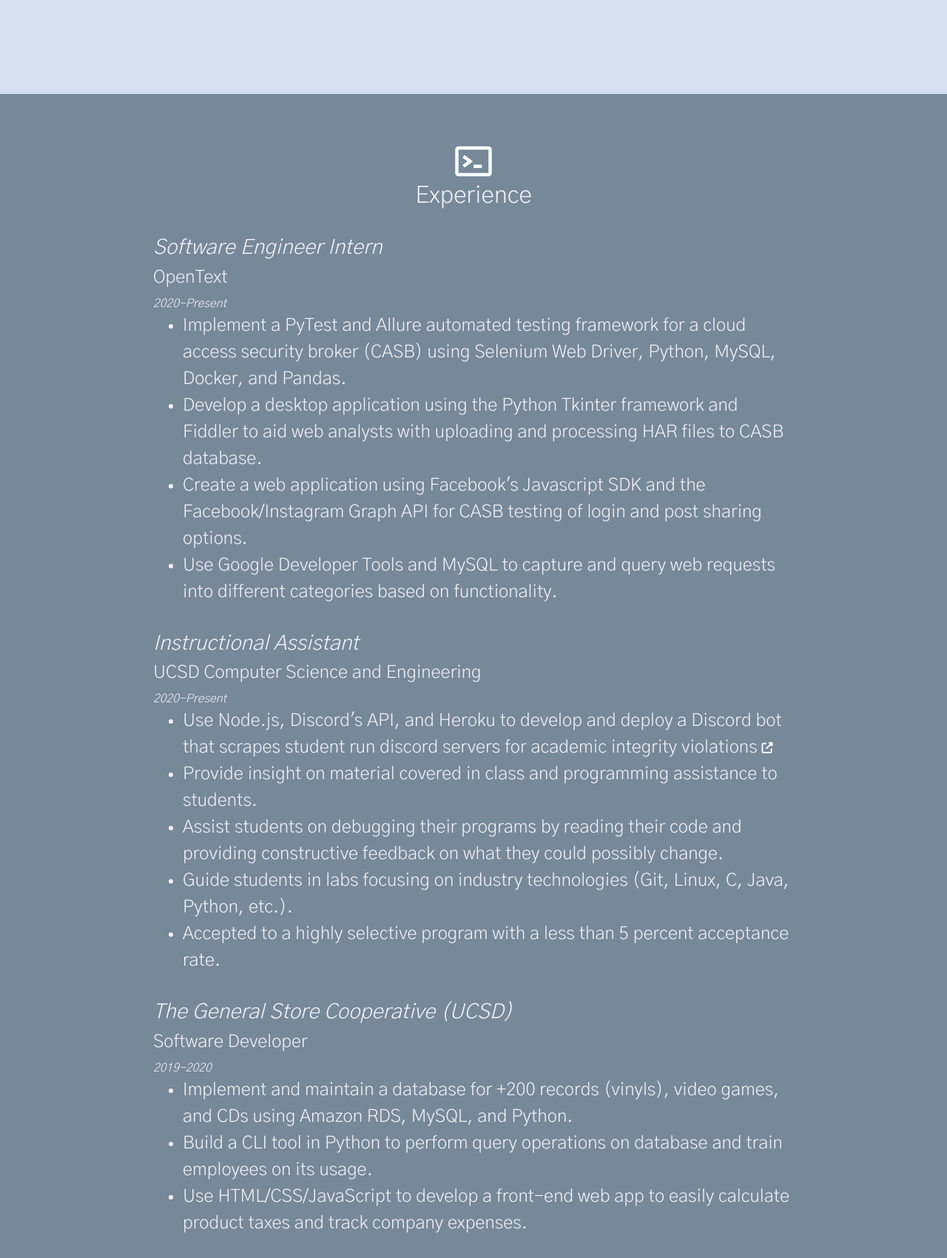
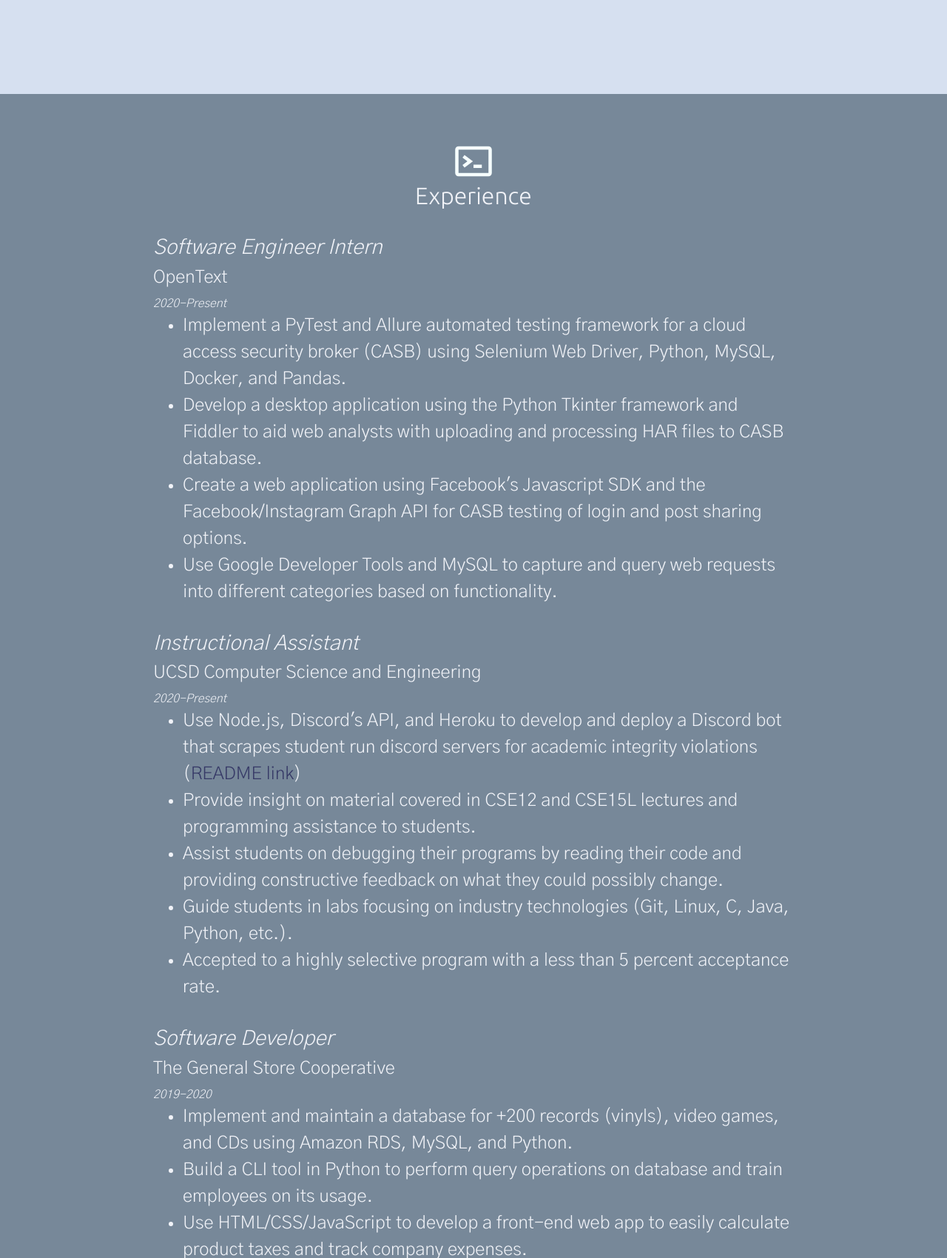
Before and after one commit to srdlj/srdlj.github.io, a PHP site: page / in a window 1280 px wide. Shown: the part 485-2185 px from the top of the page at 74% size. Run offline with PHP 8.4, Linux system fonts and the light colour scheme; some libraries are stand-ins or nearby versions.

Commit message:
update look, change link, add songs

```diff
--- a/css/styles.css
+++ b/css/styles.css
@@ -23,7 +23,29 @@
   width: 10%;
 }
 
-a
+.link-item:link {
+  color: #353866;
+  background-color: transparent;
+  text-decoration: none;
+}
+
+.link-item:visited {
+  color: #f1f3f8;
+  background-color: transparent;
+  text-decoration: none;
+}
+
+.link-item:hover {
+  color: #d6e0f0;
+  background-color: transparent;
+  text-decoration: underline;
+}
+
+.link-item:active {
+  color: #353866;
+  background-color: transparent;
+  text-decoration: underline;
+}
 
 
 .sub-section-title {
--- a/index.html
+++ b/index.html
@@ -9,10 +9,8 @@
   <meta property="og:title" content="Luke Sirand's Digital Portfolio">
   <meta property="og:image" content="images/avatars/thumbnail.png">
   <meta property="og:description"
-    content="My personal webpage features my work experience in computer science, projects, and passion for music.">
+    content="My website features my work experience, projects, and passion for music.">
   <meta property="og:url" content="https://sirandluke.github.io/">
-
-
 
   <meta name="author" content="Luke Sirand">
   <title>Luke Sirand's Digital Portfolio</title>
@@ -143,17 +141,20 @@
         <h4>OpenText</h4>
         <i>2020-Present</i>
         <ul>
-          <li>Implement a PyTest and Allure automated testing framework for a cloud access security broker (CASB) using
+          <li>
+            Implement a PyTest and Allure automated testing framework for a cloud access security broker (CASB) using
             Selenium Web Driver, Python, MySQL,
             Docker, and Pandas.
           </li>
           <li>
             Develop a desktop application using the Python Tkinter framework and Fiddler to aid web analysts with uploading and processing HAR files to CASB database.
           </li>
-          <li>Create a web application using Facebook's Javascript SDK and the Facebook/Instagram Graph API for CASB
+          <li>
+            Create a web application using Facebook's Javascript SDK and the Facebook/Instagram Graph API for CASB
             testing of login and post sharing options.
           </li>
-          <li>Use Google Developer Tools and MySQL to capture and query web requests into different categories based
+          <li>
+            Use Google Developer Tools and MySQL to capture and query web requests into different categories based
             on functionality.
           </li>
         </ul>
@@ -165,26 +166,39 @@
         <i>2020-Present</i>
         <ul>
           <li>
-            Use Node.js, Discord's API, and Heroku to develop and deploy a Discord bot that scrapes student run discord servers for academic integrity violations <a style="color: white;" href="documents/bot_readme.html"><i style="font-size: 15px;" class="fas fa-external-link-alt fa-sm"></i></a>
+            Use Node.js, Discord's API, and Heroku to develop and deploy a Discord bot that scrapes student run discord servers for academic integrity violations (<a class="link-item" href="documents/bot_readme.html" target="_blank" rel="noopener noreferrer">README link</a>)
           </li>
-          <li>Provide insight on material covered in class and programming assistance to students.</li>
-          <li>Assist students on debugging their programs by reading their code and providing constructive feedback on
-            what they could possibly change.</li>
-          <li>Guide students in labs focusing on industry technologies (Git, Linux, C, Java, Python, etc.).</li>
-          <li>Accepted to a highly selective program with a less than 5 percent acceptance rate.</li>
+          <li>
+            Provide insight on material covered in CSE12 and CSE15L lectures and programming assistance to students.
+          </li>
+          <li>
+            Assist students on debugging their programs by reading their code and providing constructive feedback on
+            what they could possibly change.
+          </li>
+          <li>
+            Guide students in labs focusing on industry technologies (Git, Linux, C, Java, Python, etc.).
+          </li>
+          <li>
+            Accepted to a highly selective program with a less than 5 percent acceptance rate.
+          </li>
         </ul>
       </div>
 
       <div class="experience-item">
-        <h3>The General Store Cooperative (UCSD)</h3>
-        <h4>Software Developer</h4>
+        <h3>Software Developer</h3>
+        <h4>The General Store Cooperative</h4>
         <i>2019-2020</i>
         <ul>
-          <li>Implement and maintain a database for +200 records (vinyls), video games, and CDs using Amazon RDS,
+          <li>
+            Implement and maintain a database for +200 records (vinyls), video games, and CDs using Amazon RDS,
             MySQL, and Python.</li>
-          <li>Build a CLI tool in Python to perform query operations on database and train employees on its usage.</li>
-          <li>Use HTML/CSS/JavaScript to develop a front-end web app to easily calculate product taxes and track
-            company expenses.</li>
+          <li>
+            Build a CLI tool in Python to perform query operations on database and train employees on its usage.
+          </li>
+          <li>
+            Use HTML/CSS/JavaScript to develop a front-end web app to easily calculate product taxes and track
+            company expenses.
+          </li>
         </ul>
       </div>
       <div class="experience-item">
@@ -274,8 +288,9 @@
     <br>
     <br>
       <h4>Some of my latests instrumentals</h4>
-      <iframe width="100%" height="166" scrolling="no" frameborder="no" allow="autoplay" src="https://w.soundcloud.com/player/?url=https%3A//api.soundcloud.com/tracks/1054308829%3Fsecret_token%3Ds-nS32XK8e6kw&color=%23ff5500&auto_play=false&hide_related=false&show_comments=true&show_user=true&show_reposts=false&show_teaser=true"></iframe><div style="font-size: 10px; color: #cccccc;line-break: anywhere;word-break: normal;overflow: hidden;white-space: nowrap;text-overflow: ellipsis; font-family: Interstate,Lucida Grande,Lucida Sans Unicode,Lucida Sans,Garuda,Verdana,Tahoma,sans-serif;font-weight: 100;"><a href="https://soundcloud.com/srdbeatz" title="@srdbeatz" target="_blank" style="color: #cccccc; text-decoration: none;">@srdbeatz</a> · <a href="https://soundcloud.com/srdbeatz/finally-rich/s-nS32XK8e6kw" title="graduation ft @kaiser_wkg, @kurai11, @tkyoangel, @waifunerals" target="_blank" style="color: #cccccc; text-decoration: none;">graduation ft @kaiser_wkg, @kurai11, @tkyoangel, @waifunerals</a></div>
-  </section>
+      <iframe width="100%" height="166" scrolling="no" frameborder="no" allow="autoplay" src="https://w.soundcloud.com/player/?url=https%3A//api.soundcloud.com/tracks/1060337524%3Fsecret_token%3Ds-D7GZEhXUvG8&color=%23ff5500&auto_play=false&hide_related=false&show_comments=true&show_user=true&show_reposts=false&show_teaser=true"></iframe><div style="font-size: 10px; color: #cccccc;line-break: anywhere;word-break: normal;overflow: hidden;white-space: nowrap;text-overflow: ellipsis; font-family: Interstate,Lucida Grande,Lucida Sans Unicode,Lucida Sans,Garuda,Verdana,Tahoma,sans-serif;font-weight: 100;"><a href="https://soundcloud.com/srdbeatz" title="@srdbeatz" target="_blank" style="color: #cccccc; text-decoration: none;"></a><a href="https://soundcloud.com/srdbeatz/finally-rich/s-D7GZEhXUvG8" title="graduation ft @kaiser_wkg, @kurai11, @tkyoangel, @waifunerals" target="_blank" style="color: #cccccc; text-decoration: none;"></a></div>
+      <iframe width="100%" height="166" scrolling="no" frameborder="no" allow="autoplay" src="https://w.soundcloud.com/player/?url=https%3A//api.soundcloud.com/tracks/1059801535%3Fsecret_token%3Ds-aZDvWWp5IPl&color=%23ff5500&auto_play=false&hide_related=false&show_comments=true&show_user=true&show_reposts=false&show_teaser=true"></iframe><div style="font-size: 10px; color: #cccccc;line-break: anywhere;word-break: normal;overflow: hidden;white-space: nowrap;text-overflow: ellipsis; font-family: Interstate,Lucida Grande,Lucida Sans Unicode,Lucida Sans,Garuda,Verdana,Tahoma,sans-serif;font-weight: 100;"><a href="https://soundcloud.com/srdbeatz" title="@srdbeatz" target="_blank" style="color: #cccccc; text-decoration: none;"></a><a href="https://soundcloud.com/srdbeatz/glo/s-aZDvWWp5IPl" title="glo  // 3021." target="_blank" style="color: #cccccc; text-decoration: none;"></a></div>
+    </section>
 
   <!-- Footer -->
 
```
